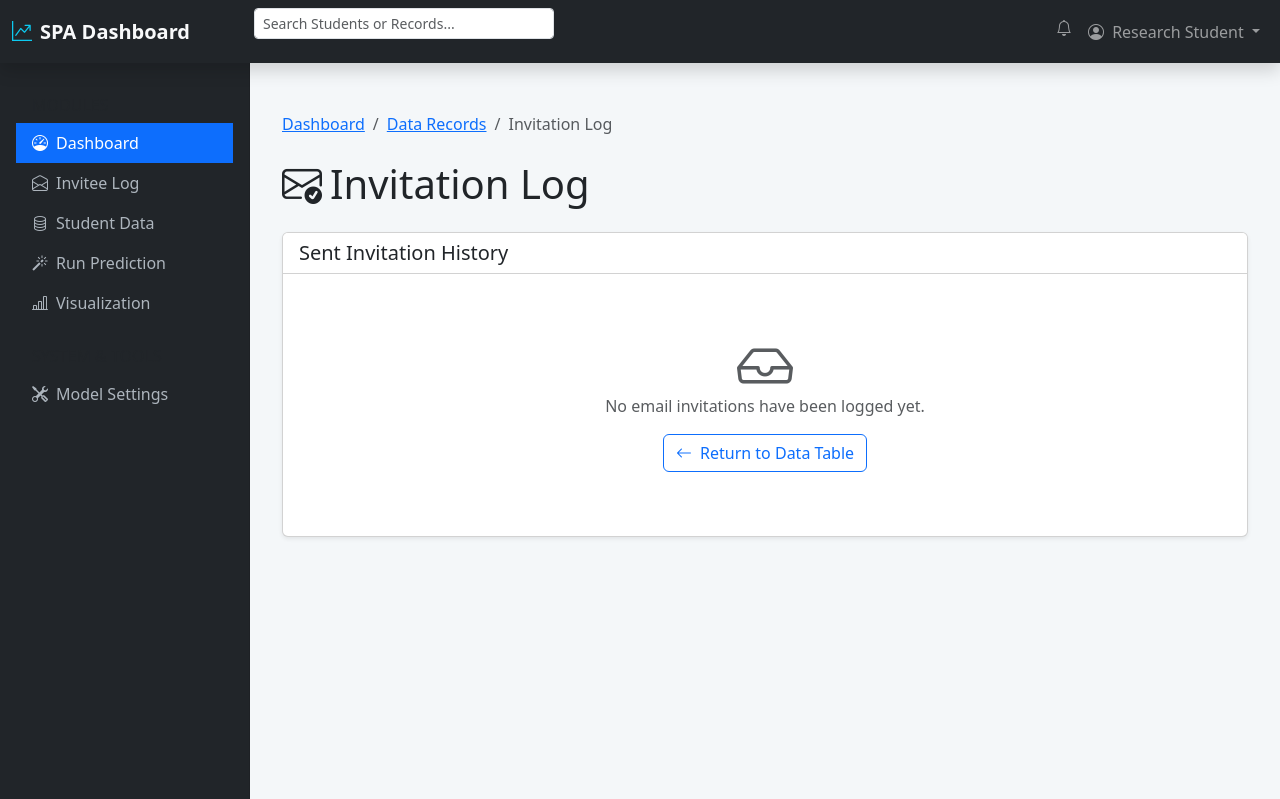
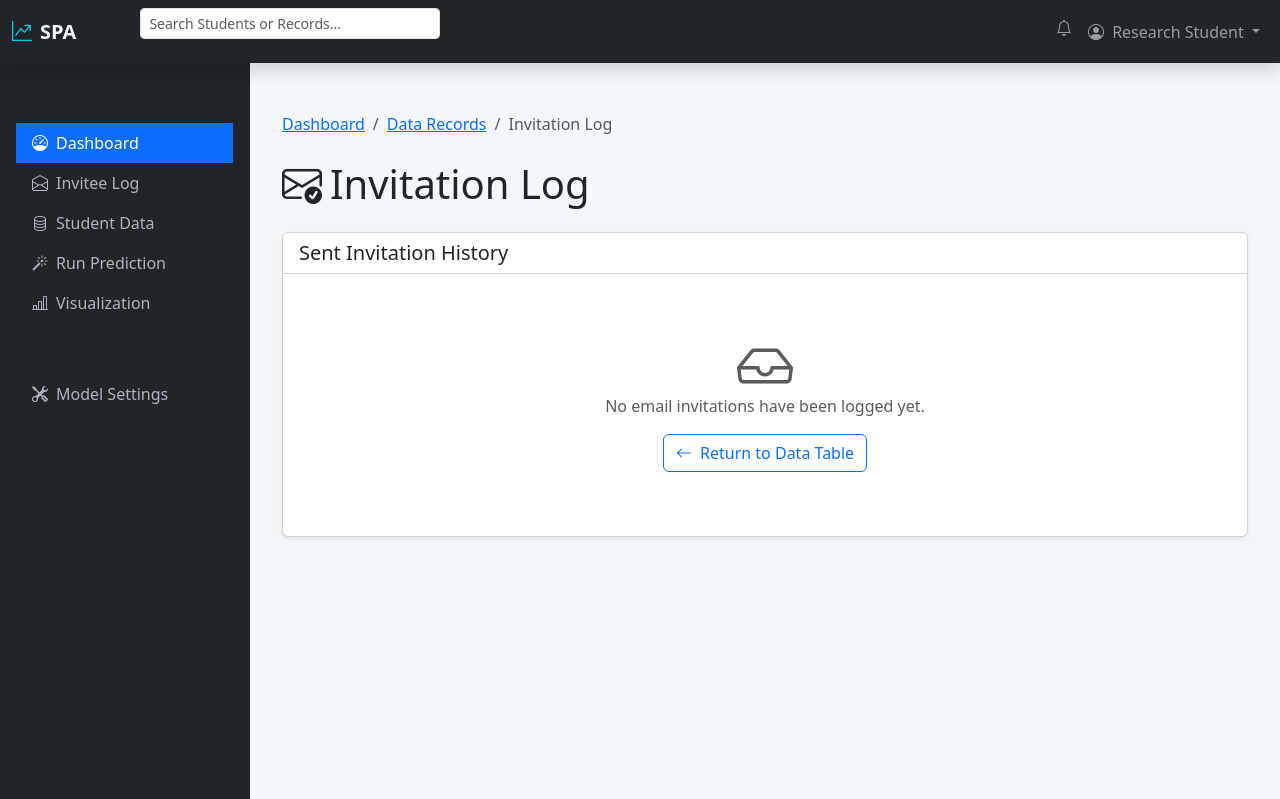
Before and after one commit to prajaktarsawant/StudentPerformanceAnalysis-ML, a FastAPI app: page /email_log in a window 1280 px wide. Shown: the top 799 px of the page. Run offline with FastAPI, Linux system fonts and the light colour scheme; some libraries are stand-ins or nearby versions.

Commit message:
perf(Renamed the Logo):Renamed the Logo

```diff
--- a/web-app/templates/base.html
+++ b/web-app/templates/base.html
@@ -64,7 +64,7 @@
     <nav class="navbar navbar-expand-lg navbar-dark bg-dark fixed-top shadow">
         <div class="container-fluid">
             <a class="navbar-brand text-light fw-bold" href="{{ url_for('home') }}">
-                <i class="bi bi-graph-up-arrow me-2 text-info"></i>SPA Dashboard
+                <i class="bi bi-graph-up-arrow me-2 text-info"></i>SPA
             </a>
 
             <form class="d-flex me-auto ms-5" role="search">
```
